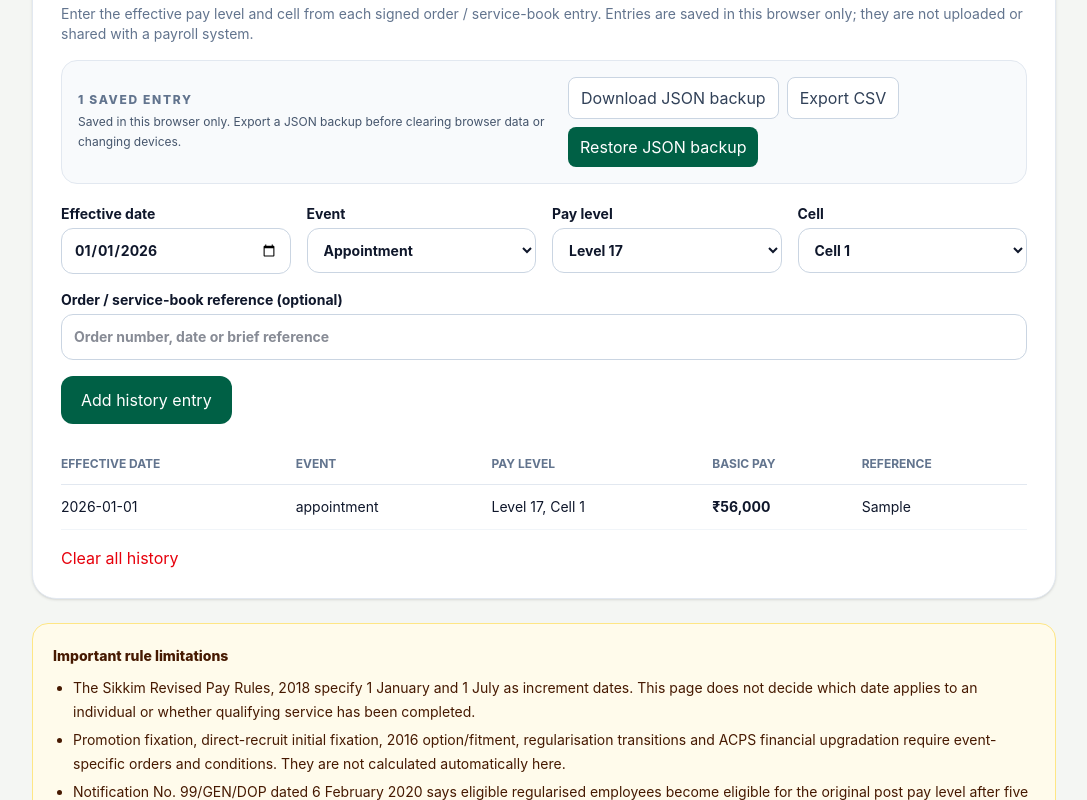
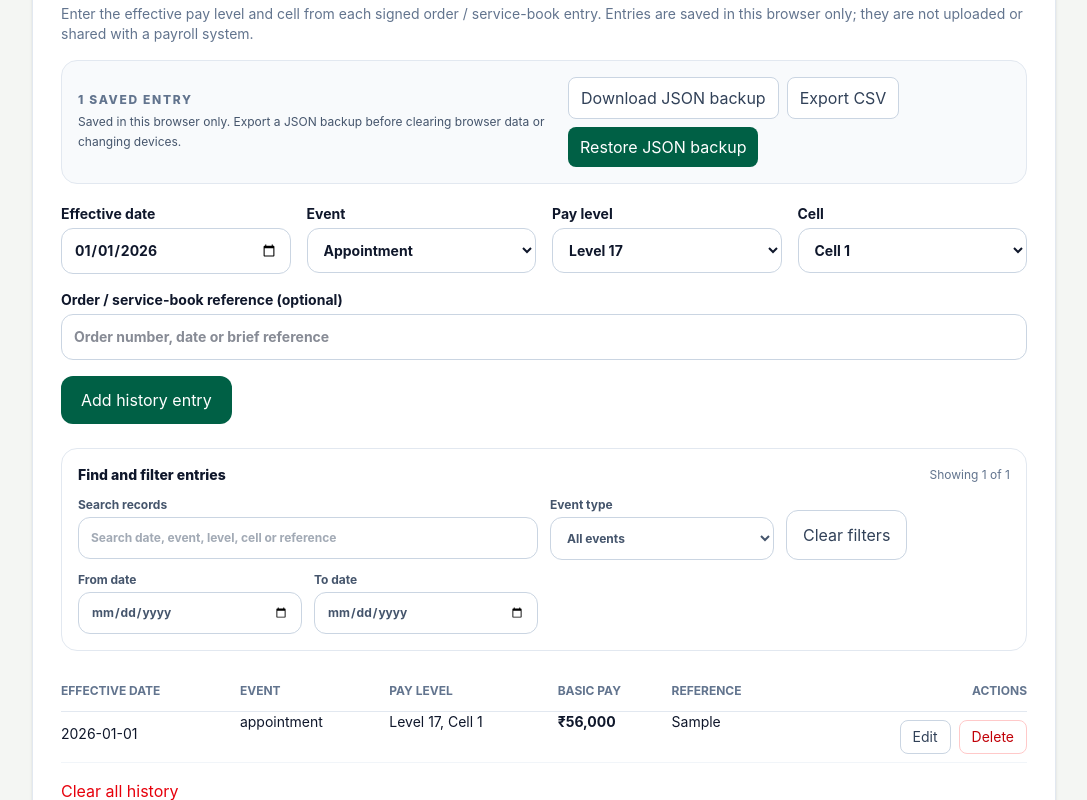
Before and after one commit to leenusdarnal/SIKKIM-GOVERNMENT-SALARY-CALCULATOR, a SvelteKit app: page /pay-progression in a window 1280 px wide. Both pictures are taken after typing "Sample" into the empty fields and a click on the button "Add history entry". Shown: the part 689-1489 px from the top of the page, without its empty margins (96-1183 px from the left). Built offline with nearby package versions, Linux system fonts and the light colour scheme.

Commit message:
Add edit delete search and filters for service history

```diff
--- a/src/routes/pay-progression/+page.svelte
+++ b/src/routes/pay-progression/+page.svelte
@@ -9,6 +9,7 @@
     readPayHistory,
     savePayHistory
   } from '../../lib/pay-history-storage';
+  import { deletePayHistoryEntry, editPayHistoryEntry } from '../../lib/pay-history-management';
   let level = $state(17);
   let cell = $state(1);
   let increments = $state(1);
@@ -19,11 +20,42 @@
   let persistenceEnabled = $state(false);
   let storageMessage = $state('Checking this browser for saved service history…');
   let backupInput: HTMLInputElement | undefined;
-  let event = $state<PayHistoryEntry['event']>('appointment');
-  let note = $state('');
+  let historyDate = $state('2026-01-01');
+  let historyLevel = $state(17);
+  let historyCell = $state(1);
+  let historyEvent = $state<PayHistoryEntry['event']>('appointment');
+  let historyNote = $state('');
+  let editingIndex = $state<number | null>(null);
+  let searchQuery = $state('');
+  let eventFilter = $state('all');
+  let fromDate = $state('');
+  let toDate = $state('');
   let error = $state('');
   const result = $derived(calculateCellProgression(level, cell, increments, eligible));
   const historyResult = $derived(validatePayHistory(history));
+  const filteredHistory = $derived(
+    historyResult.rows
+      .map((row, index) => ({ row, index }))
+      .filter(({ row }) => {
+        const query = searchQuery.trim().toLocaleLowerCase();
+        const searchable = [
+          row.effectiveDate,
+          row.event.replaceAll('-', ' '),
+          'level ' + row.level,
+          'cell ' + row.cell,
+          String(row.level),
+          String(row.cell),
+          String(row.basicPay),
+          row.note ?? ''
+        ].join(' ').toLocaleLowerCase();
+        return (
+          (!query || searchable.includes(query)) &&
+          (eventFilter === 'all' || row.event === eventFilter) &&
+          (!fromDate || row.effectiveDate >= fromDate) &&
+          (!toDate || row.effectiveDate <= toDate)
+        );
+      })
+  );
   const fmt = (n: number | null) => n === null ? '—' : new Intl.NumberFormat('en-IN', { style: 'currency', currency: 'INR', maximumFractionDigits: 0 }).format(n);
 
   onMount(() => {
@@ -104,22 +136,102 @@
     }
   }
 
+  function resetHistoryEditor() {
+    editingIndex = null;
+    historyDate = '2026-01-01';
+    historyLevel = 17;
+    historyCell = 1;
+    historyEvent = 'appointment';
+    historyNote = '';
+  }
+
+  function startEditing(index: number) {
+    const entry = history[index];
+    if (!entry) {
+      error = 'The selected history entry could not be found.';
+      return;
+    }
+    editingIndex = index;
+    historyDate = entry.effectiveDate;
+    historyLevel = entry.level;
+    historyCell = entry.cell;
+    historyEvent = entry.event;
+    historyNote = entry.note ?? '';
+    error = '';
+  }
+
+  function cancelEditing() {
+    resetHistoryEditor();
+    error = '';
+  }
+
+  function deleteEntry(index: number) {
+    if (!window.confirm('Delete this service-history entry? This change will also be saved in this browser.')) return;
+    const result = deletePayHistoryEntry(history, index);
+    if (!result.ok) {
+      error = result.message;
+      return;
+    }
+    history = result.entries;
+    if (editingIndex === index) resetHistoryEditor();
+    else if (editingIndex !== null && editingIndex > index) editingIndex -= 1;
+    persistenceEnabled = true;
+    error = '';
+  }
+
   function clearHistory() {
     if (!window.confirm('Clear all service-history entries saved in this browser? Export a backup first if you may need them later.')) return;
     history = [];
     persistenceEnabled = true;
+    resetHistoryEditor();
     error = '';
   }
 
-  function addEntry() {
+  function clearHistoryFilters() {
+    searchQuery = '';
+    eventFilter = 'all';
+    fromDate = '';
+    toDate = '';
+  }
+
+  function submitHistoryEntry() {
+    const replacement: PayHistoryEntry = {
+      effectiveDate: historyDate,
+      event: historyEvent,
+      level: historyLevel,
+      cell: historyCell,
+      ...(historyNote.trim() ? { note: historyNote.trim() } : {})
+    };
+
+    if (replacement.note && replacement.note.length > 500) {
+      error = 'The order / service-book reference must be 500 characters or fewer.';
+      return;
+    }
+
+    if (editingIndex !== null) {
+      const result = editPayHistoryEntry(history, editingIndex, replacement);
+      if (!result.ok) {
+        error = result.message;
+        return;
+      }
+      history = result.entries;
+      persistenceEnabled = true;
+      resetHistoryEditor();
+      error = '';
+      return;
+    }
+
     if (history.length >= 500) {
       error = 'This browser history supports up to 500 entries. Export a backup before starting a separate record.';
       return;
     }
-    const candidate = [...history, { effectiveDate, event, level, cell, note: note.trim() || undefined }];
+    const candidate = [...history, replacement];
     const checked = validatePayHistory(candidate);
     if (!checked.valid) { error = checked.errors.join(' '); return; }
-    history = candidate; persistenceEnabled = true; error = ''; note = '';
+    history = candidate;
+    persistenceEnabled = true;
+    error = '';
+    historyNote = '';
   }
 </script>
 <svelte:head>
@@ -161,25 +273,77 @@
         </div>
       </div>
       <div class="mt-5 grid gap-4 sm:grid-cols-2 lg:grid-cols-4">
-        <label class="text-sm font-bold">Effective date<input type="date" bind:value={effectiveDate} class="mt-1 w-full rounded-xl border border-slate-300 bg-transparent p-3 dark:border-slate-700" /></label>
-        <label class="text-sm font-bold">Event<select bind:value={event} class="mt-1 w-full rounded-xl border border-slate-300 bg-transparent p-3 dark:border-slate-700"><option value="appointment">Appointment</option><option value="annual-increment">Annual increment</option><option value="promotion">Promotion</option><option value="financial-upgradation">Financial upgradation</option><option value="regularisation">Regularisation</option><option value="manual-correction">Manual correction</option></select></label>
-        <label class="text-sm font-bold">Pay level<select bind:value={level} class="mt-1 w-full rounded-xl border border-slate-300 bg-transparent p-3 dark:border-slate-700">{#each PAY_LEVELS as item}<option value={item}>Level {item}</option>{/each}</select></label>
-        <label class="text-sm font-bold">Cell<select bind:value={cell} class="mt-1 w-full rounded-xl border border-slate-300 bg-transparent p-3 dark:border-slate-700">{#each PAY_MATRIX[level] as _, i}<option value={i + 1}>Cell {i + 1}</option>{/each}</select></label>
+        <label class="text-sm font-bold">Effective date<input type="date" bind:value={historyDate} class="mt-1 w-full rounded-xl border border-slate-300 bg-transparent p-3 dark:border-slate-700" /></label>
+        <label class="text-sm font-bold">Event<select bind:value={historyEvent} class="mt-1 w-full rounded-xl border border-slate-300 bg-transparent p-3 dark:border-slate-700"><option value="appointment">Appointment</option><option value="annual-increment">Annual increment</option><option value="promotion">Promotion</option><option value="financial-upgradation">Financial upgradation</option><option value="regularisation">Regularisation</option><option value="manual-correction">Manual correction</option></select></label>
+        <label class="text-sm font-bold">Pay level<select bind:value={historyLevel} class="mt-1 w-full rounded-xl border border-slate-300 bg-transparent p-3 dark:border-slate-700">{#each PAY_LEVELS as item}<option value={item}>Level {item}</option>{/each}</select></label>
+        <label class="text-sm font-bold">Cell<select bind:value={historyCell} class="mt-1 w-full rounded-xl border border-slate-300 bg-transparent p-3 dark:border-slate-700">{#each PAY_MATRIX[historyLevel] as _, i}<option value={i + 1}>Cell {i + 1}</option>{/each}</select></label>
       </div>
-      <label class="mt-4 block text-sm font-bold">Order / service-book reference (optional)<input bind:value={note} placeholder="Order number, date or brief reference" class="mt-1 w-full rounded-xl border border-slate-300 bg-transparent p-3 font-normal dark:border-slate-700" /></label>
-      <button type="button" onclick={addEntry} class="mt-4 rounded-xl bg-emerald-800 px-5 py-3 text-sm font-extrabold text-white hover:bg-emerald-700">Add history entry</button>
+      <label class="mt-4 block text-sm font-bold">Order / service-book reference (optional)<input bind:value={historyNote} maxlength="500" placeholder="Order number, date or brief reference" class="mt-1 w-full rounded-xl border border-slate-300 bg-transparent p-3 font-normal dark:border-slate-700" /></label>
+      <div class="mt-4 flex flex-wrap gap-2">
+        <button type="button" onclick={submitHistoryEntry} class="rounded-xl bg-emerald-800 px-5 py-3 text-sm font-extrabold text-white hover:bg-emerald-700">{editingIndex === null ? 'Add history entry' : 'Save changes'}</button>
+        {#if editingIndex !== null}
+          <button type="button" onclick={cancelEditing} class="rounded-xl border border-slate-300 px-5 py-3 text-sm font-bold text-slate-700 hover:bg-slate-50 dark:border-slate-600 dark:text-slate-200 dark:hover:bg-slate-800">Cancel edit</button>
+        {/if}
+      </div>
       {#if error}<p role="alert" class="mt-3 text-sm font-semibold text-red-600">{error}</p>{/if}
       {#if history.length}
-        <div class="mt-5 overflow-x-auto">
-          <table class="w-full min-w-[620px] text-left text-sm">
-            <thead><tr class="border-b border-slate-200 text-xs uppercase text-slate-500 dark:border-slate-700"><th class="py-3">Effective date</th><th>Event</th><th>Pay level</th><th>Basic pay</th><th>Reference</th></tr></thead>
-            <tbody>
-              {#each historyResult.rows as row}
-                <tr class="border-b border-slate-100 dark:border-slate-800"><td class="py-3">{row.effectiveDate}</td><td>{row.event.replaceAll('-', ' ')}</td><td>Level {row.level}, Cell {row.cell}</td><td class="font-bold">{fmt(row.basicPay)}</td><td>{row.note ?? '—'}</td></tr>
-              {/each}
-            </tbody>
-          </table>
+        <div class="mt-6 rounded-2xl border border-slate-200 p-4 dark:border-slate-700">
+          <div class="flex flex-wrap items-center justify-between gap-2">
+            <h3 class="text-sm font-extrabold">Find and filter entries</h3>
+            <p class="text-xs text-slate-500 dark:text-slate-400">Showing {filteredHistory.length} of {history.length}</p>
+          </div>
+          <div class="mt-3 grid gap-3 sm:grid-cols-2 lg:grid-cols-4">
+            <label class="text-xs font-bold text-slate-600 dark:text-slate-300 lg:col-span-2">Search records
+              <input bind:value={searchQuery} type="search" placeholder="Search date, event, level, cell or reference" class="mt-1 w-full rounded-xl border border-slate-300 bg-transparent p-3 text-sm font-normal dark:border-slate-700" />
+            </label>
+            <label class="text-xs font-bold text-slate-600 dark:text-slate-300">Event type
+              <select bind:value={eventFilter} class="mt-1 w-full rounded-xl border border-slate-300 bg-transparent p-3 text-sm dark:border-slate-700">
+                <option value="all">All events</option>
+                <option value="appointment">Appointment</option>
+                <option value="annual-increment">Annual increment</option>
+                <option value="promotion">Promotion</option>
+                <option value="financial-upgradation">Financial upgradation</option>
+                <option value="regularisation">Regularisation</option>
+                <option value="manual-correction">Manual correction</option>
+              </select>
+            </label>
+            <div class="flex items-end">
+              <button type="button" onclick={clearHistoryFilters} class="rounded-xl border border-slate-300 px-4 py-3 text-xs font-bold text-slate-700 hover:bg-slate-50 dark:border-slate-600 dark:text-slate-200 dark:hover:bg-slate-800">Clear filters</button>
+            </div>
+            <label class="text-xs font-bold text-slate-600 dark:text-slate-300">From date
+              <input bind:value={fromDate} type="date" class="mt-1 w-full rounded-xl border border-slate-300 bg-transparent p-3 text-sm font-normal dark:border-slate-700" />
+            </label>
+            <label class="text-xs font-bold text-slate-600 dark:text-slate-300">To date
+              <input bind:value={toDate} type="date" min={fromDate || undefined} class="mt-1 w-full rounded-xl border border-slate-300 bg-transparent p-3 text-sm font-normal dark:border-slate-700" />
+            </label>
+          </div>
         </div>
+        {#if filteredHistory.length}
+          <div class="mt-5 overflow-x-auto">
+            <table class="w-full min-w-[820px] text-left text-sm">
+              <thead><tr class="border-b border-slate-200 text-xs uppercase text-slate-500 dark:border-slate-700"><th class="py-3">Effective date</th><th>Event</th><th>Pay level</th><th>Basic pay</th><th>Reference</th><th class="text-right">Actions</th></tr></thead>
+              <tbody>
+                {#each filteredHistory as item (item.index)}
+                  <tr class="border-b border-slate-100 align-top dark:border-slate-800">
+                    <td class="py-3">{item.row.effectiveDate}</td>
+                    <td>{item.row.event.replaceAll('-', ' ')}</td>
+                    <td>Level {item.row.level}, Cell {item.row.cell}</td>
+                    <td class="font-bold">{fmt(item.row.basicPay)}</td>
+                    <td class="max-w-[220px] whitespace-normal">{item.row.note ?? '—'}</td>
+                    <td class="text-right">
+                      <div class="flex justify-end gap-2 py-2">
+                        <button type="button" onclick={() => startEditing(item.index)} class="rounded-lg border border-slate-300 px-3 py-1.5 text-xs font-bold text-slate-700 hover:bg-slate-50 dark:border-slate-600 dark:text-slate-200 dark:hover:bg-slate-800">Edit</button>
+                        <button type="button" onclick={() => deleteEntry(item.index)} class="rounded-lg border border-red-200 px-3 py-1.5 text-xs font-bold text-red-700 hover:bg-red-50 dark:border-red-900 dark:text-red-300 dark:hover:bg-red-950/40">Delete</button>
+                      </div>
+                    </td>
+                  </tr>
+                {/each}
+              </tbody>
+            </table>
+          </div>
+        {:else}
+          <p class="mt-5 rounded-xl border border-dashed border-slate-300 p-4 text-sm text-slate-500 dark:border-slate-700 dark:text-slate-400">No service-history entries match the current search and filters. Clear the filters to see all records.</p>
+        {/if}
         <button type="button" onclick={clearHistory} class="mt-4 text-sm font-bold text-red-600 hover:underline">Clear all history</button>
       {:else}
         <p class="mt-5 rounded-xl border border-dashed border-slate-300 p-4 text-sm text-slate-500 dark:border-slate-700 dark:text-slate-400">No service-history entries yet. Add the first entry above; you can later export a backup or restore it on another device.</p>
```
